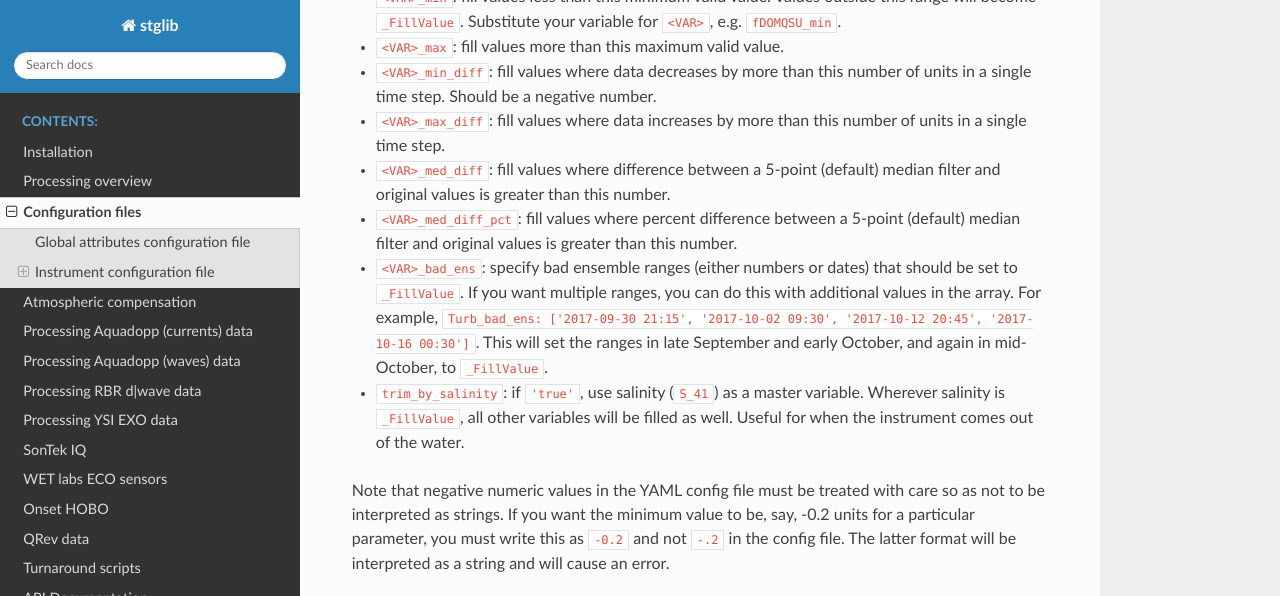
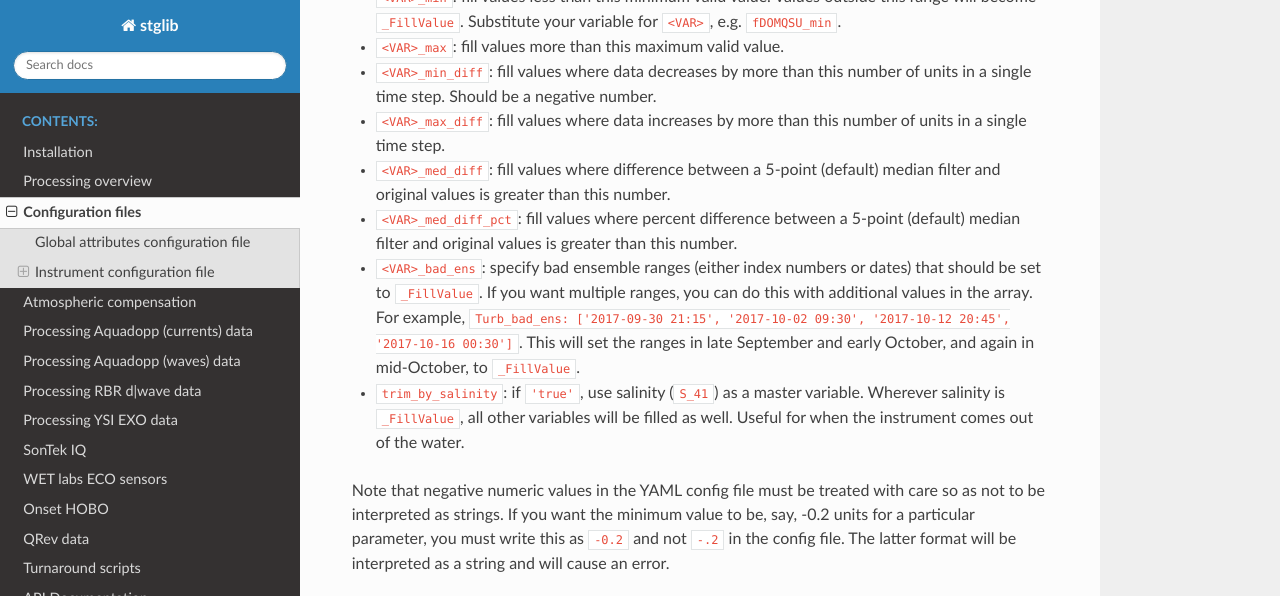
Before and after one commit to USGS-CMG/stglib, a Sphinx documentation site: the page built from doc/config.rst, in a window 1280 px wide and 900 px high, scrolled down 1689 px, cut to the strip 0-596 px from the top of the window. Built offline with Sphinx 7.4.7 and the Read the Docs theme 2.0.0, drawn with Linux system fonts in a browser that asks for light colours.

Commit message:
Update docs for _bad_ens attrs

```diff
--- a/doc/config.rst
+++ b/doc/config.rst
@@ -65,7 +65,7 @@ EXO-specific options include:
 - ``<VAR>_max_diff``: fill values where data increases by more than this number of units in a single time step.
 - ``<VAR>_med_diff``: fill values where difference between a 5-point (default) median filter and original values is greater than this number.
 - ``<VAR>_med_diff_pct``: fill values where percent difference between a 5-point (default) median filter and original values is greater than this number.
-- ``<VAR>_bad_ens``: specify bad ensemble ranges (either numbers or dates) that should be set to ``_FillValue``. If you want multiple ranges, you can do this with additional values in the array. For example, ``Turb_bad_ens: ['2017-09-30 21:15', '2017-10-02 09:30', '2017-10-12 20:45', '2017-10-16 00:30']``. This will set the ranges in late September and early October, and again in mid-October, to ``_FillValue``.
+- ``<VAR>_bad_ens``: specify bad ensemble ranges (either index numbers or dates) that should be set to ``_FillValue``. If you want multiple ranges, you can do this with additional values in the array. For example, ``Turb_bad_ens: ['2017-09-30 21:15', '2017-10-02 09:30', '2017-10-12 20:45', '2017-10-16 00:30']``. This will set the ranges in late September and early October, and again in mid-October, to ``_FillValue``.
 - ``trim_by_salinity``: if ``'true'``, use salinity (``S_41``) as a master variable. Wherever salinity is ``_FillValue``, all other variables will be filled as well. Useful for when the instrument comes out of the water.
 
 Note that negative numeric values in the YAML config file must be treated with care so as not to be interpreted as strings. If you want the minimum value to be, say, -0.2 units for a particular parameter, you must write this as ``-0.2`` and not ``-.2`` in the config file. The latter format will be interpreted as a string and will cause an error.
```
Also changed, not shown: 1 other file.
